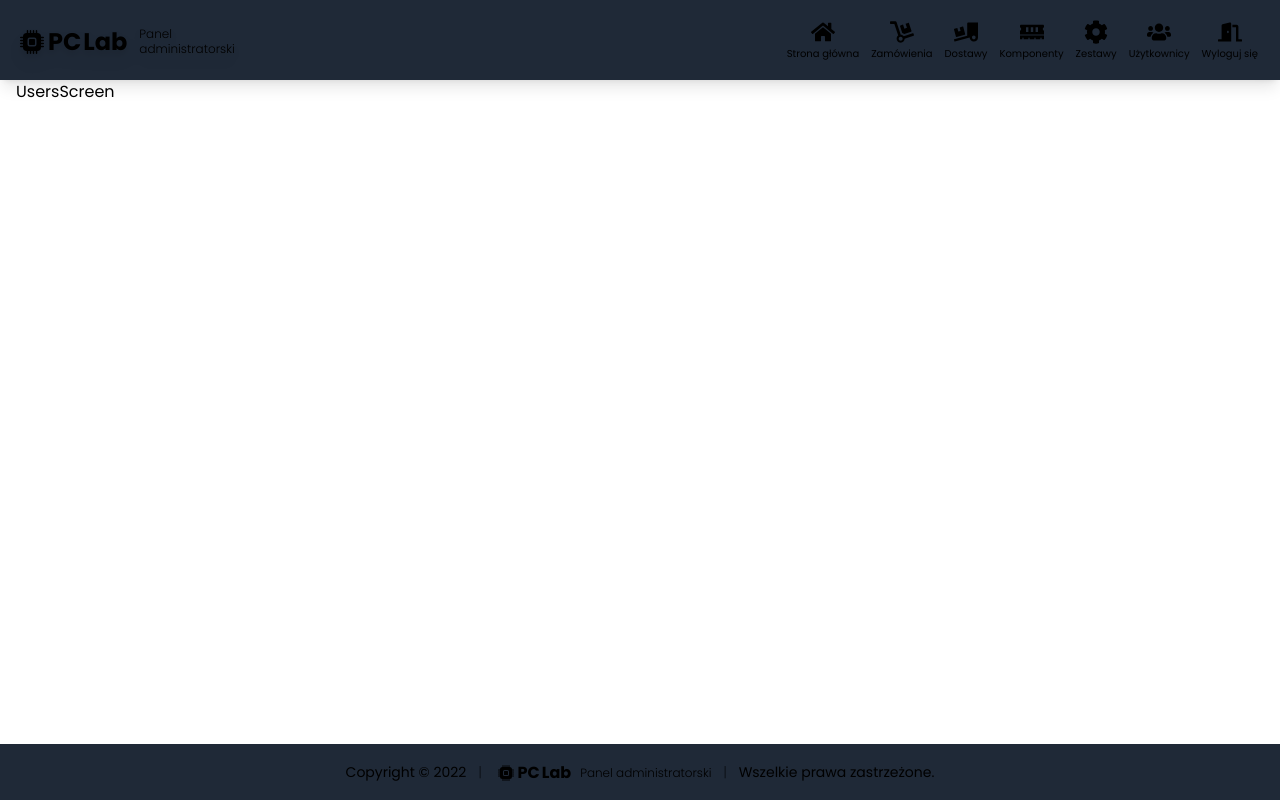
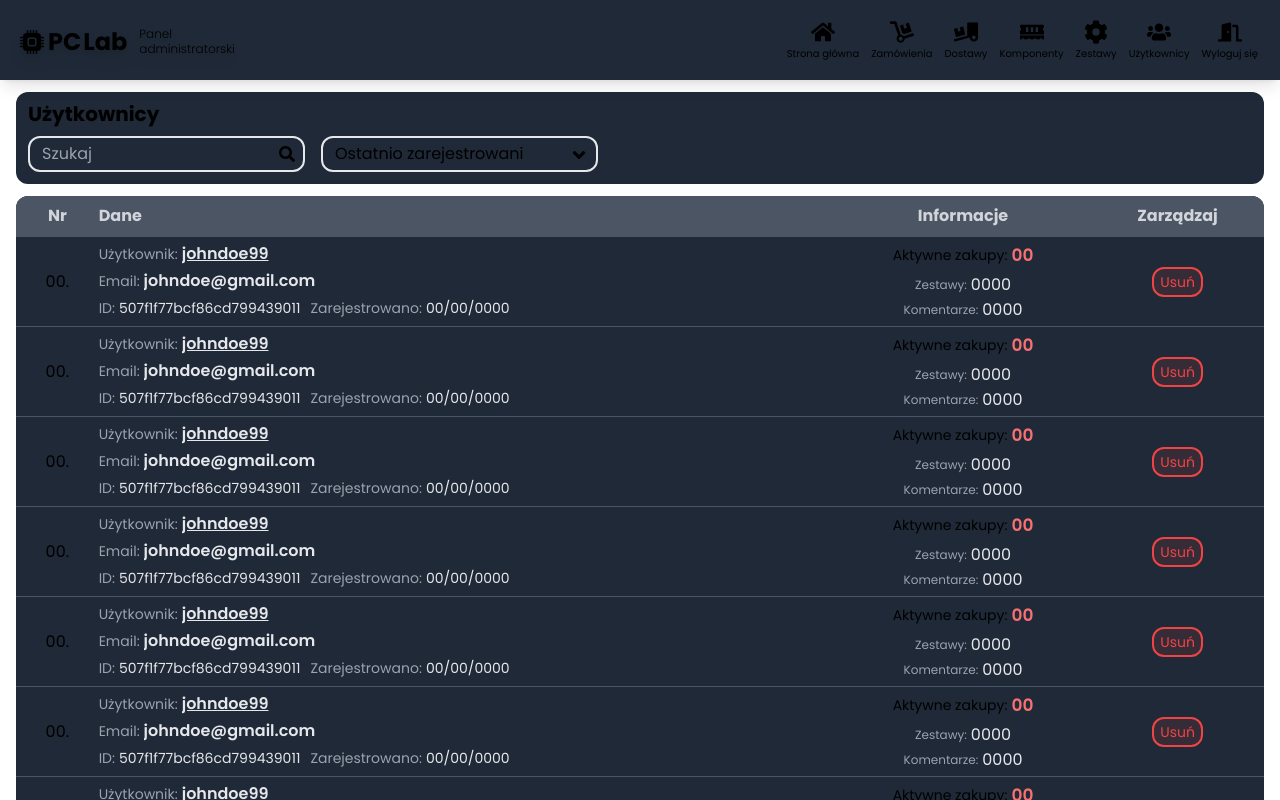
Before and after one commit to jakubcieslik99/pclab, a React (Vite) app in the folder admin/: page /users in a window 1280 px wide. Built offline with nearby package versions, Linux system fonts and the light colour scheme.

Commit message:
Admin panel UsersScreen created & styling applied

```diff
--- /dev/null
+++ b/admin/src/components/usersScreen/User.jsx
@@ -0,0 +1,74 @@
+const User = props => {
+  return (
+    <tr className="border-t border-gray-600">
+      <td className="pl-3 pr-3">
+        <div className="text-center">{'00'}.</div>
+      </td>
+
+      <td className="py-[7px] pr-3">
+        <div className="flex flex-col gap-[5px] min-w-[384px] max-w-[384px] md:max-w-[389px] lg:max-w-[459px]">
+          <div className="flex gap-1 text-[13px] md:text-[14px] text-gray-400">
+            <p>Użytkownik:</p>
+            <a
+              href={'http://localhost:3000/profile/2137'}
+              target="_blank"
+              rel="noreferrer"
+              className="-mt-[2px] text-base font-semibold text-gray-200 underline truncate"
+            >
+              {'johndoe99'}
+            </a>
+          </div>
+
+          <div className="flex gap-1 text-[13px] md:text-[14px] text-gray-400">
+            <p>Email:</p>
+            <p className="-mt-[2px] text-base font-semibold text-gray-200 truncate">{'johndoe@gmail.com'}</p>
+          </div>
+
+          <div className="flex gap-[10px] text-[13px] md:text-[14px] text-gray-400">
+            <div className="flex gap-1">
+              <p>ID:</p>
+              <p className="text-gray-200">{'507f1f77bcf86cd799439011'}</p>
+            </div>
+
+            <div className="flex gap-1">
+              <p>Zarejestrowano:</p>
+              <p className="text-gray-200">{'00/00/0000'}</p>
+            </div>
+          </div>
+        </div>
+      </td>
+
+      <td className="pr-3">
+        <div className="flex flex-col items-center mx-auto -mb-1 gap-[4px] min-w-[142px]">
+          <div className={`flex gap-1 mb-1 text-[10px] md:text-[12px] ${true ? 'text-white-400' : 'text-gray-400'}`}>
+            <p className="text-sm">Aktywne zakupy:</p>
+            <p className={`-mt-[2px] text-[17px] font-semibold ${true ? 'text-red-400' : 'text-gray-200'}`}>{'00'}</p>
+          </div>
+
+          <div className="flex gap-1 text-[10px] md:text-[12px] text-gray-400">
+            <p>Zestawy:</p>
+            <p className="-mt-[3px] text-base text-gray-200">{'0000'}</p>
+          </div>
+
+          <div className="flex gap-1 text-[10px] md:text-[12px] text-gray-400">
+            <p>Komentarze:</p>
+            <p className="-mt-[3px] text-base text-gray-200">{'0000'}</p>
+          </div>
+        </div>
+      </td>
+
+      <td className="pr-3">
+        <div className="flex items-center justify-center gap-[6px]">
+          <button
+            onClick={() => props.deleteHandler({ id: '507f1f77bcf86cd799439011', name: 'johndoe99' })}
+            className="px-[6px] py-[3px] text-sm text-red-500 border-2 border-red-500 rounded-xl bg-red-500/10 transition hover:bg-red-500/20 active:scale-90"
+          >
+            Usuń
+          </button>
+        </div>
+      </td>
+    </tr>
+  )
+}
+
+export default User
--- a/admin/src/screens/UsersScreen.jsx
+++ b/admin/src/screens/UsersScreen.jsx
@@ -1,7 +1,144 @@
+import { useState, Fragment } from 'react'
+import { Listbox, Transition } from '@headlessui/react'
+import { FaSearch, FaAngleDown } from 'react-icons/fa'
+import User from '../components/usersScreen/User'
+import DeleteModal from '../components/universal/DeleteModal'
+import Paginator from '../components/universal/Paginator'
+
+const sortingOptions = [
+  { id: 1, name: 'Ostatnio zarejestrowani', value: 'newest' },
+  { id: 2, name: 'Najwcześniej zarejestrowani', value: 'oldest' },
+  { id: 3, name: 'A-Z', value: 'a_z' },
+  { id: 4, name: 'Z-A', value: 'z_a' },
+  { id: 5, name: 'Najwięcej komentarzy', value: 'most_comments' },
+  { id: 6, name: 'Najmniej komentarzy', value: 'least_comments' },
+  { id: 7, name: 'Najwięcej zestawów', value: 'most_setups' },
+  { id: 8, name: 'Najmniej zestawów', value: 'least_setups' },
+]
+
 const UsersScreen = () => {
+  //variables
+  const [searching, setSearching] = useState('')
+  const [sorting, setSorting] = useState(sortingOptions[0])
+
+  const [deleteUser, setDeleteUser] = useState(null)
+  const [deleteModalIsOpen, setDeleteModalIsOpen] = useState(false)
+
+  //handlers
+  const searchingHandler = e => {
+    e.preventDefault()
+    console.log('searching')
+    console.log(searching)
+  }
+  const deleteUserHandler = user => {
+    setDeleteUser(user)
+    setDeleteModalIsOpen(true)
+  }
+
   return (
     <main className="flex-1">
-      <div className="content">UsersScreen</div>
+      <div className="content">
+        <div className="px-3 pt-2 pb-3 mt-3 mb-3 bg-gray-800 rounded-xl">
+          <h2 className="mb-2 text-xl font-bold">Użytkownicy</h2>
+
+          <div className="flex flex-col gap-4 md:items-center md:flex-row md:justify-between md:gap-0">
+            <div className="flex flex-col gap-2 md:grow md:items-center md:flex-row md:gap-4">
+              <form onSubmit={searchingHandler} className="relative md:w-full md:max-w-[277px]">
+                <input
+                  type="text"
+                  name="searching"
+                  placeholder="Szukaj"
+                  className="w-full py-1 pl-3 truncate bg-transparent border-2 pr-9 rounded-xl focus:outline-none"
+                  value={searching}
+                  onChange={e => setSearching(e.target.value)}
+                />
+
+                <button
+                  type="submit"
+                  className="absolute top-0 right-0 flex items-center justify-center flex-none transition w-9 h-9 active:scale-90"
+                >
+                  <FaSearch />
+                </button>
+              </form>
+
+              <Listbox value={sorting} onChange={setSorting}>
+                <div name="sorting" className="relative h-9 md:w-full md:max-w-[277px]">
+                  <Listbox.Button className="absolute flex items-center justify-between w-full py-1 pl-3 border-2 rounded-xl">
+                    <div className="truncate">{sorting.name}</div>
+                    <div className="flex items-center justify-center flex-none transition w-9 active:scale-90">
+                      <FaAngleDown className="text-xl ml-[1px] mt-[1px]" />
+                    </div>
+                  </Listbox.Button>
+
+                  <Transition
+                    as={Fragment}
+                    enter="transition ease-out duration-100"
+                    enterFrom="opacity-0"
+                    enterTo="opacity-100"
+                    leave="transition ease-in duration-100"
+                    leaveFrom="opacity-100"
+                    leaveTo="opacity-0"
+                  >
+                    <Listbox.Options className="absolute z-10 w-full overflow-hidden text-gray-800 bg-gray-200 cursor-pointer top-10 rounded-xl">
+                      {sortingOptions.map(option => (
+                        <Listbox.Option key={option.id} value={option} className="px-3 py-[6px] truncate hover:bg-black/20">
+                          {option.name}
+                        </Listbox.Option>
+                      ))}
+                    </Listbox.Options>
+                  </Transition>
+                </div>
+              </Listbox>
+            </div>
+
+            <DeleteModal
+              deleteElement={deleteUser}
+              setDeleteElement={setDeleteUser}
+              isOpen={deleteModalIsOpen}
+              setIsOpen={setDeleteModalIsOpen}
+            />
+          </div>
+        </div>
+
+        <div className="pb-[2px] mb-6 overflow-x-auto bg-gray-800 rounded-xl">
+          <table className="w-full border-b border-gray-600">
+            <thead>
+              <tr className="text-gray-300 bg-gray-600">
+                <th className="py-2 pl-3 pr-3 text-center">Nr</th>
+                <th className="py-2 pr-3 text-left">Dane</th>
+                <th className="py-2 pr-3 text-center">Informacje</th>
+                <th className="py-2 pr-3 text-center">Zarządzaj</th>
+              </tr>
+            </thead>
+
+            {
+              <tbody>
+                <User deleteHandler={deleteUserHandler} />
+                <User deleteHandler={deleteUserHandler} />
+                <User deleteHandler={deleteUserHandler} />
+                <User deleteHandler={deleteUserHandler} />
+                <User deleteHandler={deleteUserHandler} />
+                <User deleteHandler={deleteUserHandler} />
+                <User deleteHandler={deleteUserHandler} />
+                <User deleteHandler={deleteUserHandler} />
+                <User deleteHandler={deleteUserHandler} />
+                <User deleteHandler={deleteUserHandler} />
+                <User deleteHandler={deleteUserHandler} />
+                <User deleteHandler={deleteUserHandler} />
+                <User deleteHandler={deleteUserHandler} />
+                <User deleteHandler={deleteUserHandler} />
+                <User deleteHandler={deleteUserHandler} />
+              </tbody>
+            }
+          </table>
+
+          {/*<div className="flex justify-center w-full pt-5 pb-[9px]">Ładowanie...</div>*/}
+
+          <div className="flex justify-center pt-[11px] pb-2">
+            <Paginator />
+          </div>
+        </div>
+      </div>
     </main>
   )
 }
```
